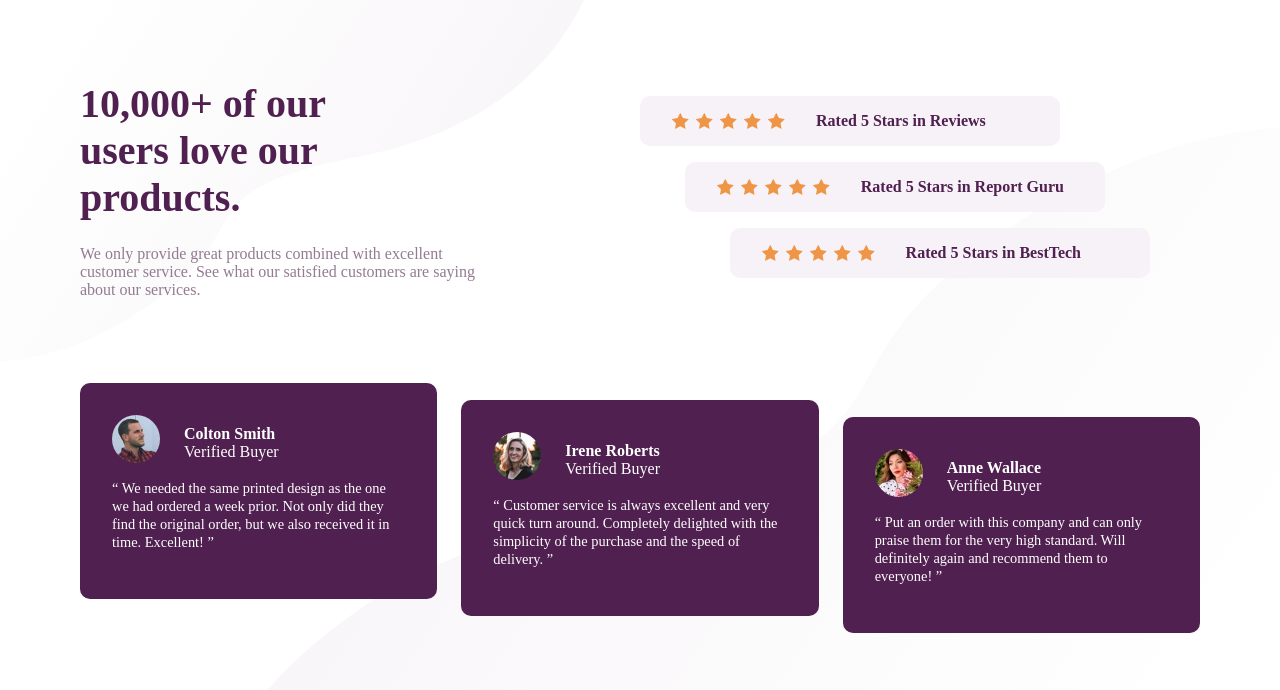
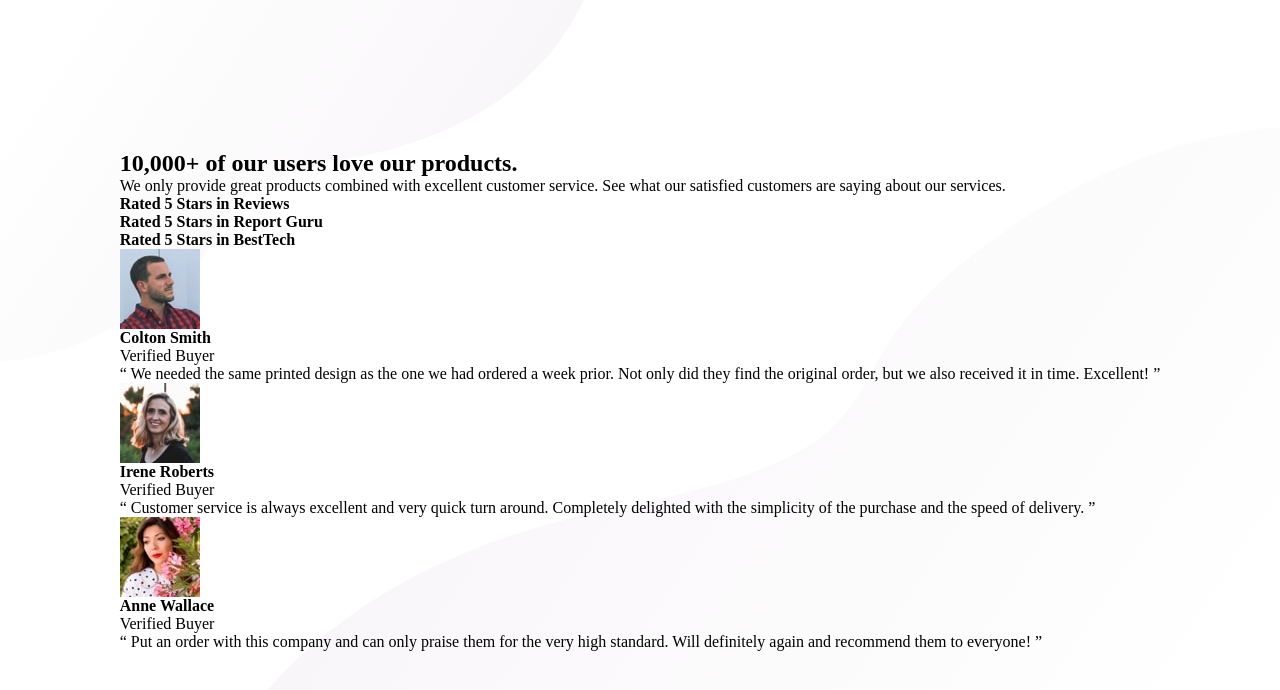
Before and after one commit to gabcchaves/social-proof-section, a plain HTML site: page index.html in a window 1280 px wide. Drawn offline with Linux system fonts and the light colour scheme.

Commit message:
I'l do it again.

```diff
--- a/style.css
+++ b/style.css
@@ -50,82 +50,3 @@ body {
 	background-repeat: no-repeat, no-repeat;
 	background-position: top left, bottom right;
 }
-
-main {
-	width: 70rem;
-	height: 80%;
-	display: flex;
-	flex-direction: column;
-}
-
-main section { display: flex; }
-
-.introduction div { width: 50%; }
-
-.introduction :first-child h1 {
-	font-size: 2.5rem;
-	color: var(--very-dark-magenta);
-	width: 50%;
-}
-
-.introduction :first-child p {
-	color: var(--dark-grayish-magenta);
-	width: 75%;
-	margin-top: 1.5rem;
-}
-
-.rating-card {
-	width: 75%;
-	background-color: var(--light-grayish-magenta);
-	border-radius: 10px;
-	padding: 1rem 2rem 1rem 11rem;
-	color: var(--very-dark-magenta);
-	margin: 1rem 0;
-	background-image:
-		url("images/icon-star.svg"),
-		url("images/icon-star.svg"),
-		url("images/icon-star.svg"),
-		url("images/icon-star.svg"),
-		url("images/icon-star.svg");
-	background-repeat: no-repeat, no-repeat, no-repeat, no-repeat, no-repeat;
-	background-position: 2rem center, 3.5rem center, 5rem center, 6.5rem center, 8rem center;
-}
-
-.introduction :last-child :nth-child(2) { margin-left: 8%; }
-.introduction :last-child :nth-child(3) { margin-left: 16%; }
-
-.comments {
-	height: 60%;
-	align-items: center;
-	gap: 1.5rem;
-}
-
-.comment {
-	background-color: var(--very-dark-magenta);
-	border-radius: 10px;
-	width: 20rem;
-	height: 13.5rem;
-	padding: 2rem;
-	color: var(--white);
-	flex: 1;
-}
-
-.comment-header {
-	display: flex;
-	align-items: center;
-	font-size: 1rem;
-	margin-bottom: 1rem;
-}
-
-.comment-author-image {
-	width: 3rem;
-	border-radius: 50%;
-	margin-right: 1.5rem;
-}
-
-.comment-text {
-	font-size: 0.9rem;
-}
-
-.comments :nth-child(2) { margin-top: 3%; }
-.comments :nth-child(3) { margin-top: 6% }
```
